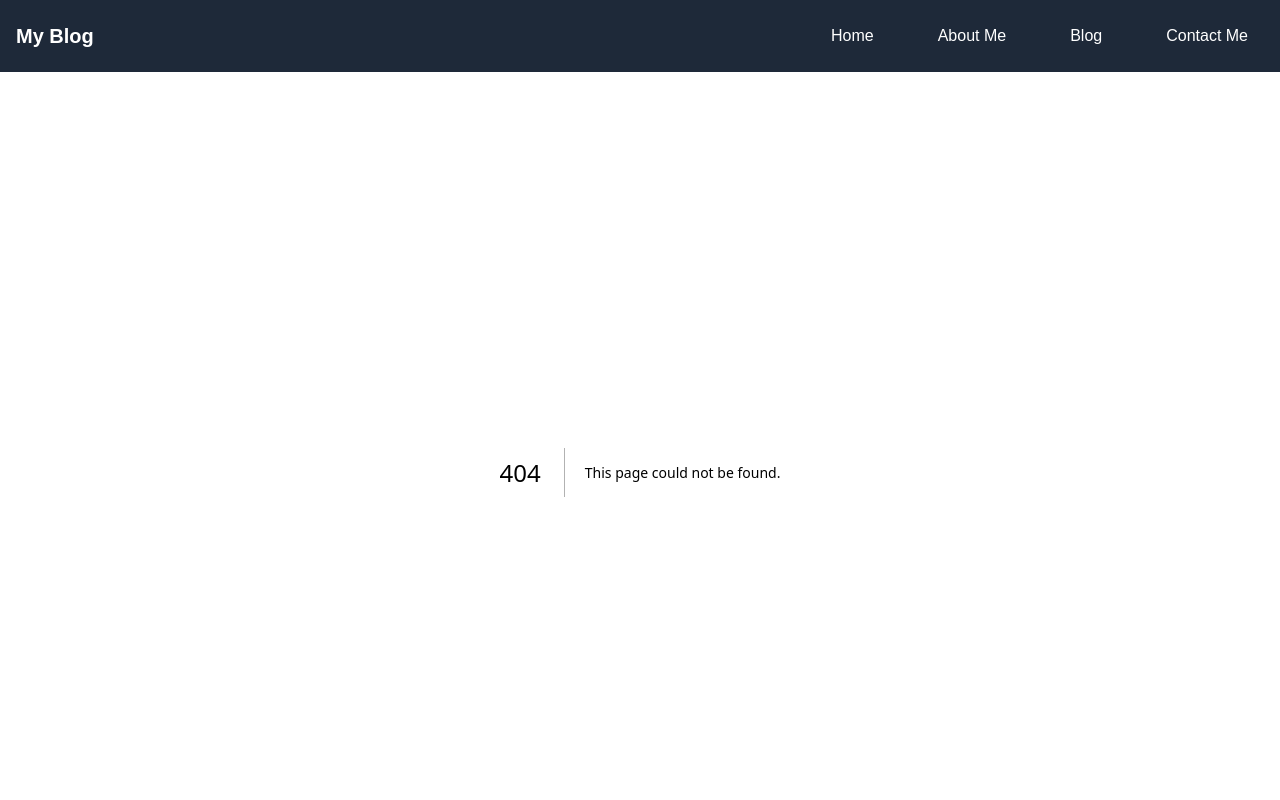
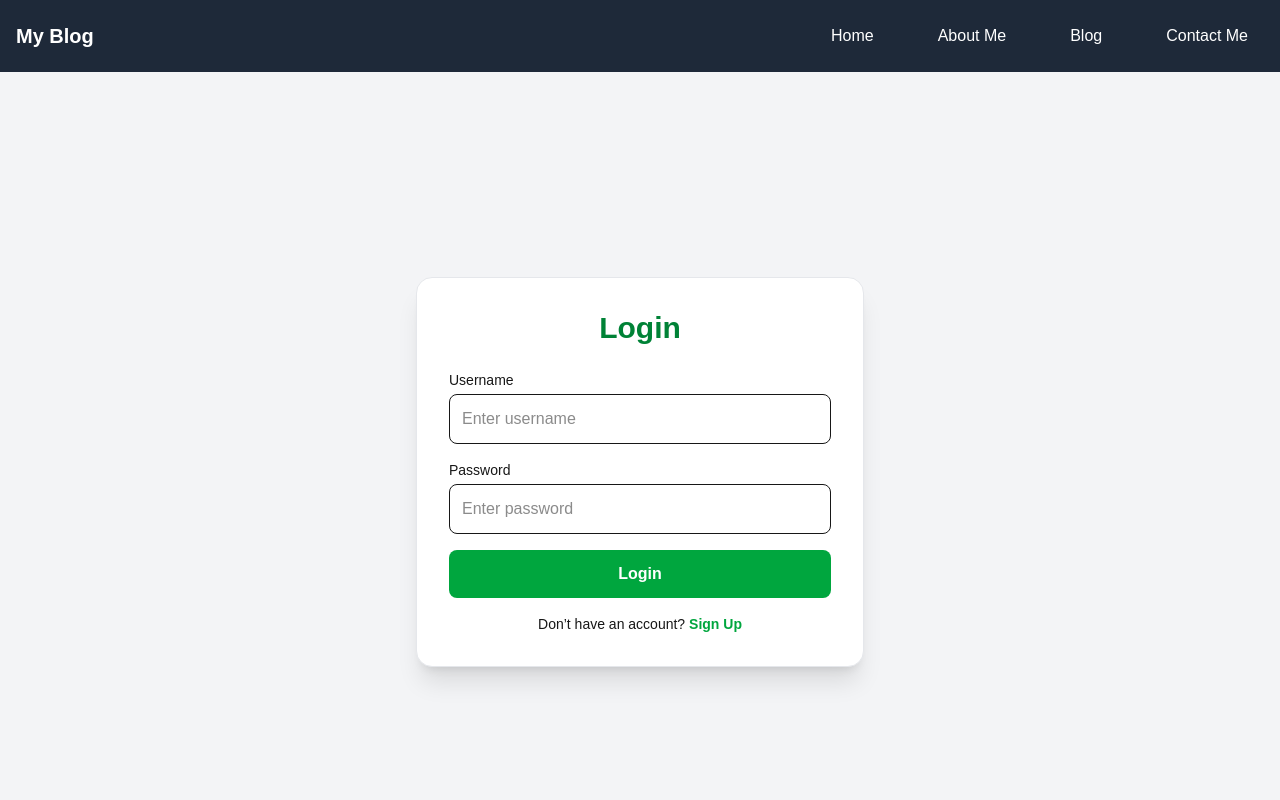
Before and after one commit to Mohamad-Moghadam/Personal-Blog, a Next.js app: page /login in a window 1280 px wide. Before the commit this address had no page. Shown: the top 800 px of the page. Built offline with nearby package versions, Linux system fonts and the light colour scheme; no server answers.

Commit message:
✨ log in feature added and is connected to apis

```diff
--- /dev/null
+++ b/src/app/login/page.tsx
@@ -0,0 +1,120 @@
+"use client";
+
+import { useState } from "react";
+import toast from "react-hot-toast";
+import { useRouter } from "next/navigation";
+import Link from "next/link";
+
+export default function Login() {
+	const router = useRouter();
+
+	const BASE_URL = process.env.NEXT_PUBLIC_BASE_URL;
+
+	const [form, setForm] = useState({
+		username: "",
+		password: "",
+	});
+
+	const handleChange = (e) => {
+		setForm({
+			...form,
+			[e.target.name]: e.target.value,
+		});
+	};
+
+	const handleSubmit = async (e) => {
+		e.preventDefault();
+
+		try {
+			const res = await fetch(`${BASE_URL}/Subscribers/token`, {
+				method: "POST",
+				headers: {
+					"Content-Type": "application/json",
+				},
+				body: JSON.stringify(form),
+			});
+
+			if (!res.ok) {
+				toast.error("Username or password is incorrect");
+				return;
+			}
+
+			const data = await res.json();
+
+			// فرض می‌کنیم API این را برمی‌گرداند:
+			// { "access_token": "xxxxx" }
+			const token = data.access_token;
+
+			if (!token) {
+				toast.error("Token not received!");
+				return;
+			}
+
+			// ذخیره توکن
+			localStorage.setItem("token", token);
+
+			toast.success("Logged in successfully!");
+
+			// هدایت به داشبورد
+			setTimeout(() => {
+				router.push("/dashboard");
+			}, 1000);
+		} catch (err) {
+			console.error(err);
+			toast.error("Connection error!");
+		}
+	};
+
+	return (
+		<div className="min-h-screen bg-gray-100 flex items-center justify-center p-6">
+			<div className="bg-white p-8 rounded-2xl shadow-xl max-w-md w-full border border-gray-200">
+				<h1 className="text-3xl font-bold text-center mb-6 text-green-700">
+					Login
+				</h1>
+
+				<form onSubmit={handleSubmit} className="space-y-4">
+					<div>
+						<label className="text-sm font-medium block mb-1">Username</label>
+						<input
+							type="text"
+							name="username"
+							value={form.username}
+							onChange={handleChange}
+							placeholder="Enter username"
+							className="w-full p-3 border rounded-lg focus:outline-none focus:ring-2 focus:ring-green-500"
+						/>
+					</div>
+
+					<div>
+						<label className="text-sm font-medium block mb-1">Password</label>
+						<input
+							type="password"
+							name="password"
+							value={form.password}
+							onChange={handleChange}
+							placeholder="Enter password"
+							className="w-full p-3 border rounded-lg focus:outline-none focus:ring-2 focus:ring-green-500"
+						/>
+					</div>
+
+					<button
+						type="submit"
+						className="w-full bg-green-600 text-white py-3 rounded-lg font-semibold hover:bg-green-700 transition"
+					>
+						Login
+					</button>
+				</form>
+
+				<p className="text-center text-sm mt-4">
+					Don’t have an account?{" "}
+					<Link
+						href="/signup"
+						className="text-green-600 font-semibold hover:underline"
+					>
+						Sign Up
+					</Link>
+				</p>
+			</div>
+		</div>
+	);
+}
--- /dev/null
+++ b/src/app/signup/layout.tsx
@@ -0,0 +1,12 @@
+import { Toaster } from "react-hot-toast";
+
+export default function RootLayout({ children }) {
+	return (
+		<html lang="en">
+			<body>
+				<Toaster position="top-right" />
+				{children}
+			</body>
+		</html>
+	);
+}
--- a/src/app/signup/page.tsx
+++ b/src/app/signup/page.tsx
@@ -1,18 +1,125 @@
+"use client";
+
+import { useState } from "react";
+import toast from "react-hot-toast";
+import Link from "next/link";
+import { useRouter } from "next/navigation"; // 👈 اضافه شد
+
 export default function Signup() {
+	const router = useRouter(); // 👈 اینجا
+
+	const [form, setForm] = useState({
+		username: "",
+		email: "",
+		password: "",
+		confirm: "",
+	});
+
+	const handleChange = (e) => {
+		setForm({ ...form, [e.target.name]: e.target.value });
+	};
+
+	const handleSubmit = (e) => {
+		e.preventDefault();
+
+		if (form.password !== form.confirm) {
+			toast.error("Passwords do not match!");
+			return;
+		}
+
+		// اینجا درخواست به backend قرار می‌گیرد
+
+		toast.success("Signed up successfully!");
+
+		// هدایت به صفحه login بعد از 1 ثانیه
+		setTimeout(() => {
+			router.push("/login"); // 👈 انتقال
+		}, 1000);
+
+		// ریست فرم
+		setForm({
+			username: "",
+			email: "",
+			password: "",
+			confirm: "",
+		});
+	};
+
 	return (
-		<div className="min-h-screen flex items-center justify-center p-6">
-			<div className="bg-white p-8 rounded-lg shadow-lg max-w-md w-full">
-				<h1 className="text-2xl font-bold mb-4">Sign Up</h1>
-				<form className="space-y-4">
-					<input
-						type="email"
-						placeholder="Email"
-						className="w-full border p-2 rounded"
-					/>
-					<button className="w-full bg-green-600 text-white p-2 rounded hover:bg-green-700">
-						Submit
+		<div className="min-h-screen flex items-center justify-center p-6 bg-gray-100">
+			<div className="bg-white p-8 rounded-2xl shadow-xl max-w-md w-full border border-gray-200">
+				<h1 className="text-3xl font-bold mb-6 text-center text-green-700">
+					Create Your Account
+				</h1>
+
+				<form className="space-y-4" onSubmit={handleSubmit}>
+					<div>
+						<label className="block text-sm font-medium mb-1">Username</label>
+						<input
+							name="username"
+							value={form.username}
+							onChange={handleChange}
+							type="text"
+							placeholder="Enter username"
+							className="w-full border p-3 rounded-lg focus:outline-none focus:ring-2 focus:ring-green-500"
+						/>
+					</div>
+
+					<div>
+						<label className="block text-sm font-medium mb-1">Email</label>
+						<input
+							name="email"
+							value={form.email}
+							onChange={handleChange}
+							type="email"
+							placeholder="Enter email"
+							className="w-full border p-3 rounded-lg focus:outline-none focus:ring-2 focus:ring-green-500"
+						/>
+					</div>
+
+					<div>
+						<label className="block text-sm font-medium mb-1">Password</label>
+						<input
+							name="password"
+							value={form.password}
+							onChange={handleChange}
+							type="password"
+							placeholder="Enter password"
+							className="w-full border p-3 rounded-lg focus:outline-none focus:ring-2 focus:ring-green-500"
+						/>
+					</div>
+
+					<div>
+						<label className="block text-sm font-medium mb-1">
+							Confirm Password
+						</label>
+						<input
+							name="confirm"
+							value={form.confirm}
+							onChange={handleChange}
+							type="password"
+							placeholder="Repeat your password"
+							className="w-full border p-3 rounded-lg focus:outline-none focus:ring-2 focus:ring-green-500"
+						/>
+					</div>
+
+					<button
+						type="submit"
+						className="w-full bg-green-600 text-white py-3 rounded-lg font-semibold hover:bg-green-700 transition"
+					>
+						Sign Up
 					</button>
 				</form>
+
+				<p className="text-center text-sm mt-4">
+					Already subscribed?{" "}
+					<Link
+						href="/login"
+						className="text-green-600 font-semibold hover:underline"
+					>
+						Login
+					</Link>
+				</p>
 			</div>
 		</div>
 	);
```
Also changed, not shown: package.json (+6 -5 lines), 1 other file (tests, documents, lock files or other folders).
